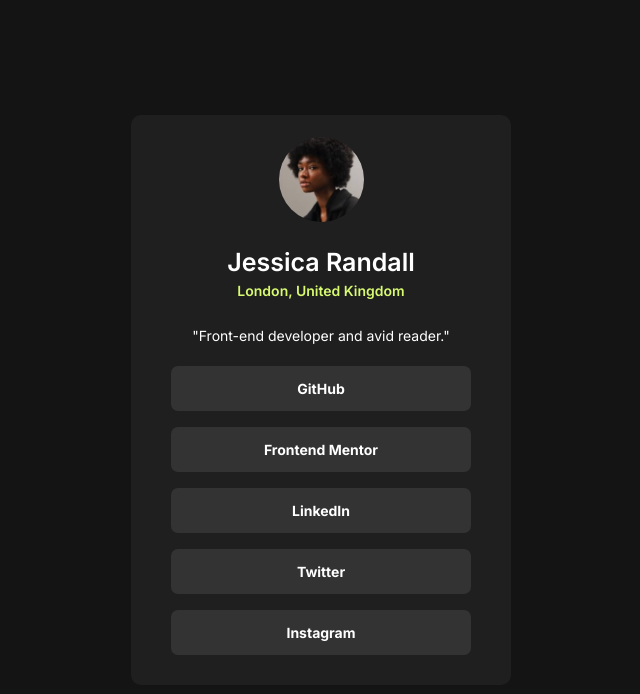
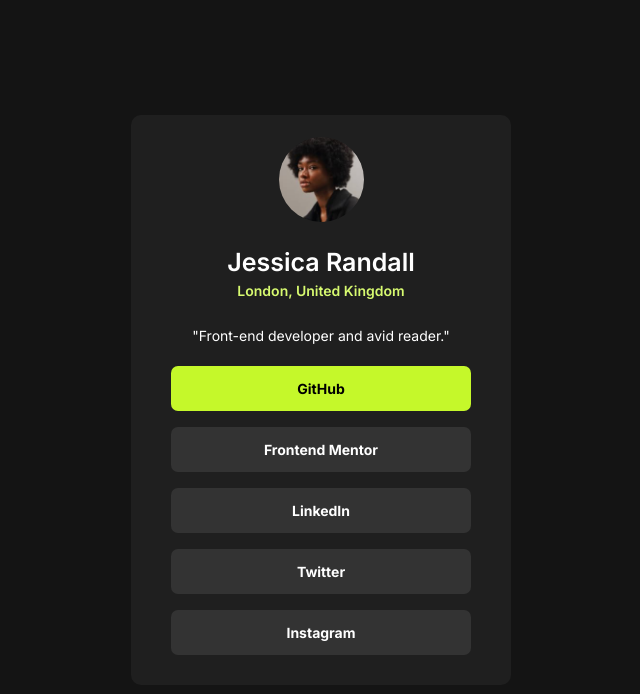
Before and after one commit to marktanio/social-links-profile-main, a plain HTML site: page social-links-profile.html in a window 1280 px wide. In both pictures the pointer is over the element "GitHub". Shown: the whole page, without its empty margins (319-959 px from the left). Drawn offline with Linux system fonts and the light colour scheme.

Commit message:
Added hover style to the buttons

```diff
--- a/styles.css
+++ b/styles.css
@@ -56,6 +56,11 @@
     height: 45px;
 }
 
+.links:hover{
+    background-color: hsl(75, 94%, 57%);
+    color: black;
+}
+
 @media (max-width: 385px) {
     .box {
       width: 300px;
```
